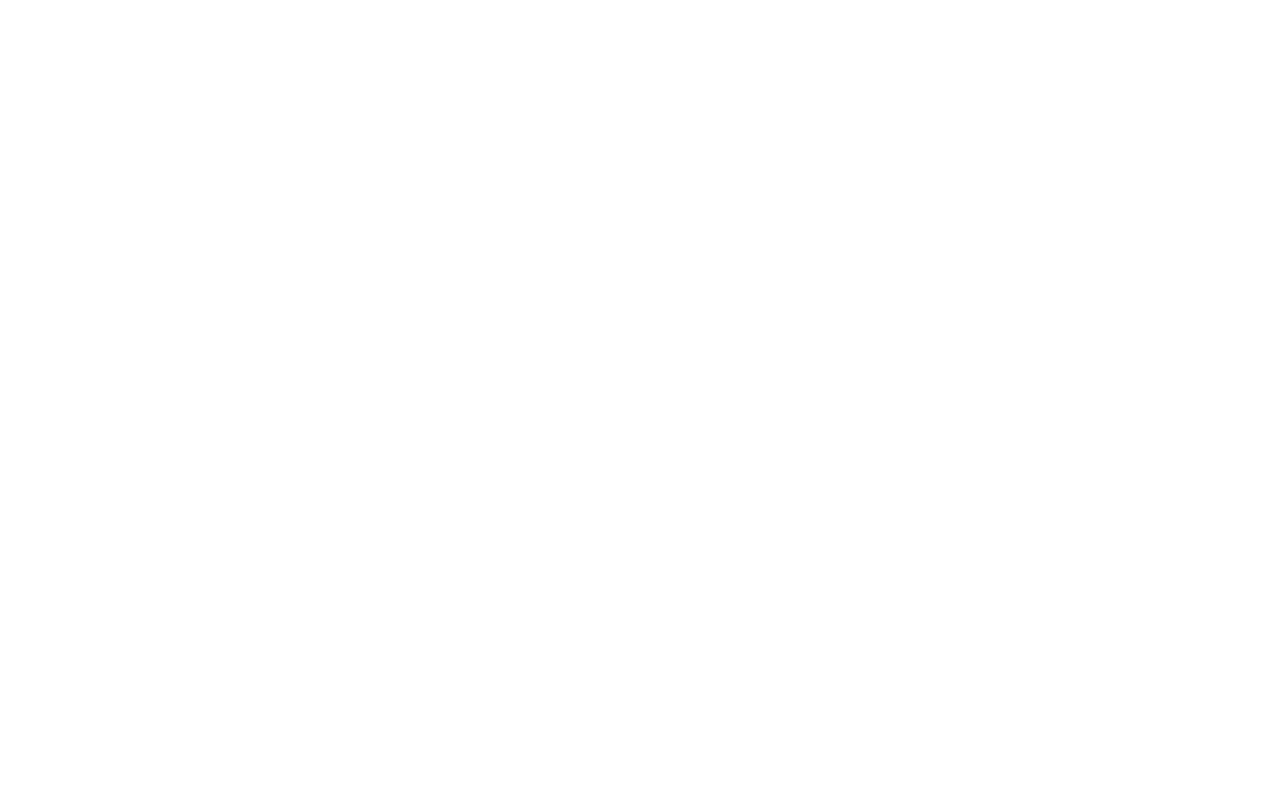
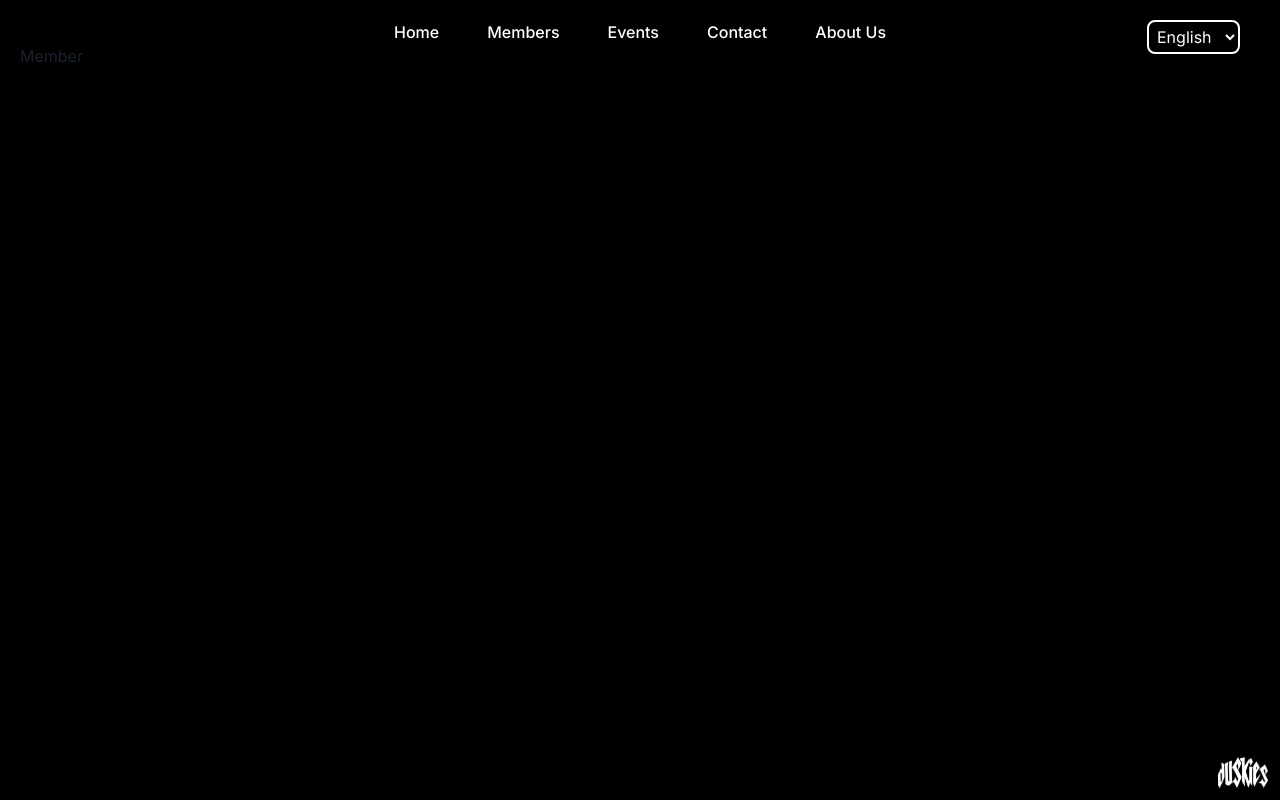
Before and after one commit to jlm109-ua/duskiweb, a Next.js app: page /en/members/edu in a window 1280 px wide. Before the commit this address had no page. Built offline with nearby package versions, Linux system fonts and the light colour scheme.

Commit message:
Individual pages for members

```diff
--- /dev/null
+++ b/app/[locale]/members/[name]/page.tsx
@@ -0,0 +1,7 @@
+export default function Member() {
+    return (
+        <div>
+        <h1>Member</h1>
+        </div>
+    );
+}
--- a/components/MemberSection.tsx
+++ b/components/MemberSection.tsx
@@ -5,9 +5,10 @@
 import { chakra, shouldForwardProp } from "@chakra-ui/react";
 import Image from "next/image";
 import Link from "next/link";
-import { useTranslations } from "next-intl";
+import { useLocale, useTranslations } from "next-intl";
 import { ChevronRightIcon } from "@chakra-ui/icons";
 import { useState } from "react";
+import { useRouter } from "next/navigation";
 
 interface Member {
   image: string;
@@ -75,6 +76,8 @@
 
   // Estado para controlar el texto del hover
   const [hovered, setHovered] = useState(false);
+  const locale = useLocale();
+  const router = useRouter();
 
   const transition = {
     duration: 0.8,
@@ -106,7 +109,7 @@
               width={400}
               height={400}
               className="rounded-sm"
-              onMouseEnter={(e) => {
+              /* onMouseEnter={(e) => {
                 e.currentTarget.style.boxShadow = isEven
                   ? imgShadowWhite
                   : imgShadowBlack;
@@ -115,7 +118,7 @@
               onMouseLeave={(e) => {
                 e.currentTarget.style.boxShadow = "none";
                 setHovered(false);
-              }}
+              }} */
             />
           </Box>
           <Box flex="1" textAlign={isEven ? "left" : "right"}>
@@ -126,7 +129,7 @@
               {hovered ? carDescription : description}
             </Text>
             <Text fontSize="md" color={"red"} mt={1}>
-              <Link href={"/members"}>
+              <Link href={`/${locale}/members/${title.toLowerCase()}`}>
                 {t("meetTheMember")} <ChevronRightIcon />
               </Link>
             </Text>
--- a/components/Navbar.tsx
+++ b/components/Navbar.tsx
@@ -40,7 +40,7 @@
           <ul className="flex justify-center items-center space-x-12 text-white">
             {navlinks.map((link) => (
               <li key={link.href}>
-                <a href={link.href}>{link.name}</a>
+                <a className="font-medium hover:text-red-700" href={link.href}>{link.name}</a>
               </li>
             ))}
           </ul>
```
